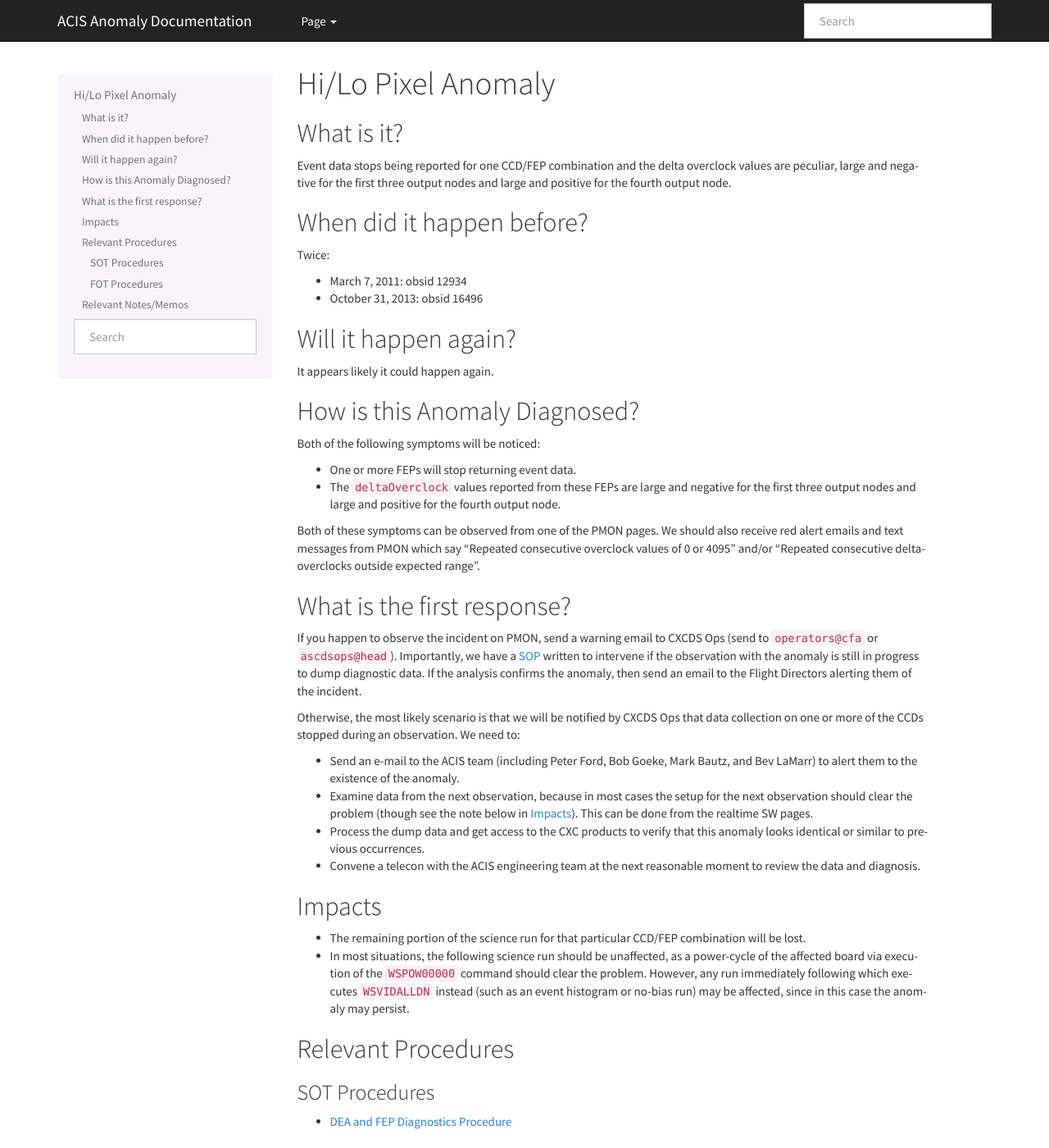
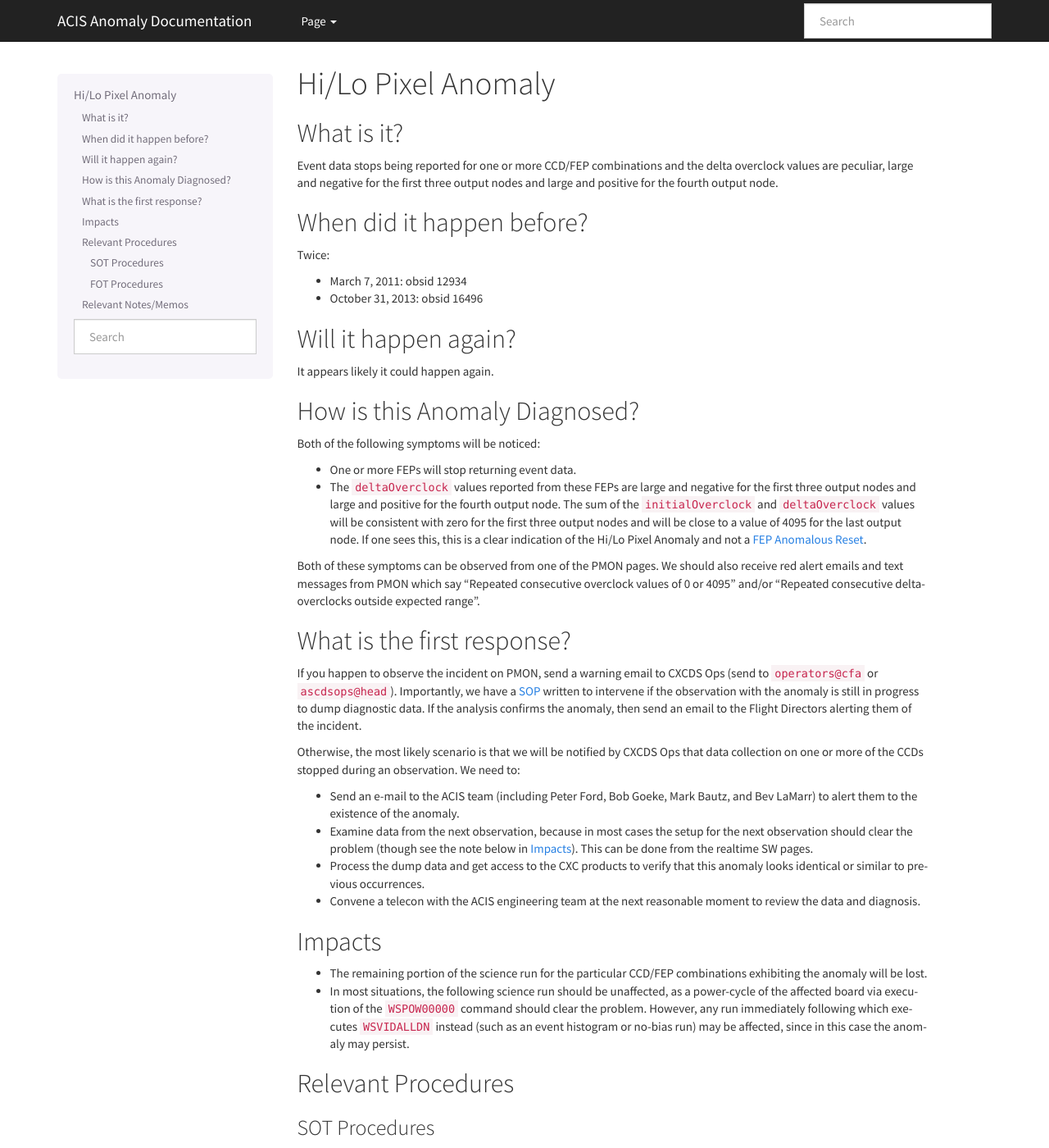
Before and after one commit to acisops/acis_anomaly_pages, a Sphinx documentation site: the page built from source/hi_lo_anomaly.rst, in a window 1280 px wide and 1400 px high. Shown: the whole window at 82% size. Built offline with Sphinx 7.4.7, drawn with Linux system fonts in a browser that asks for light colours.

Commit message:
Implementing Gregg's suggestions

```diff
--- a/source/hi_lo_anomaly.rst
+++ b/source/hi_lo_anomaly.rst
@@ -6,9 +6,9 @@ Hi/Lo Pixel Anomaly
 What is it?
 -----------
 
-Event data stops being reported for one CCD/FEP combination and the delta overclock
-values are peculiar, large and negative for the first three output nodes and large
-and positive for the fourth output node.
+Event data stops being reported for one or more CCD/FEP combinations and the delta
+overclock values are peculiar, large and negative for the first three output nodes
+and large and positive for the fourth output node.
 
 When did it happen before?
 --------------------------
@@ -30,7 +30,11 @@ Both of the following symptoms will be noticed:
 
 * One or more FEPs will stop returning event data.
 * The ``deltaOverclock`` values reported from these FEPs are large and negative
-  for the first three output nodes and large and positive for the fourth output node.
+  for the first three output nodes and large and positive for the fourth output
+  node. The sum of the ``initialOverclock`` and ``deltaOverclock`` values will
+  be consistent with zero for the first three output nodes and will be close to
+  a value of 4095 for the last output node. If one sees this, this is a clear
+  indication of the Hi/Lo Pixel Anomaly and not a :doc:`../fep_reset`.
 
 Both of these symptoms can be observed from one of the PMON pages. We should also
 receive red alert emails and text messages from PMON which say "Repeated consecutive
@@ -71,8 +75,8 @@ data collection on one or more of the CCDs stopped during an observation. We nee
 Impacts
 -------
 
-* The remaining portion of the science run for that particular CCD/FEP
-  combination will be lost.
+* The remaining portion of the science run for the particular CCD/FEP
+  combinations exhibiting the anomaly will be lost.
 
 * In most situations, the following science run should be unaffected,
   as a power-cycle of the affected board via execution of the ``WSPOW00000``
```
Also changed, not shown: source/fep_reset.rst (+7 -1 lines).
